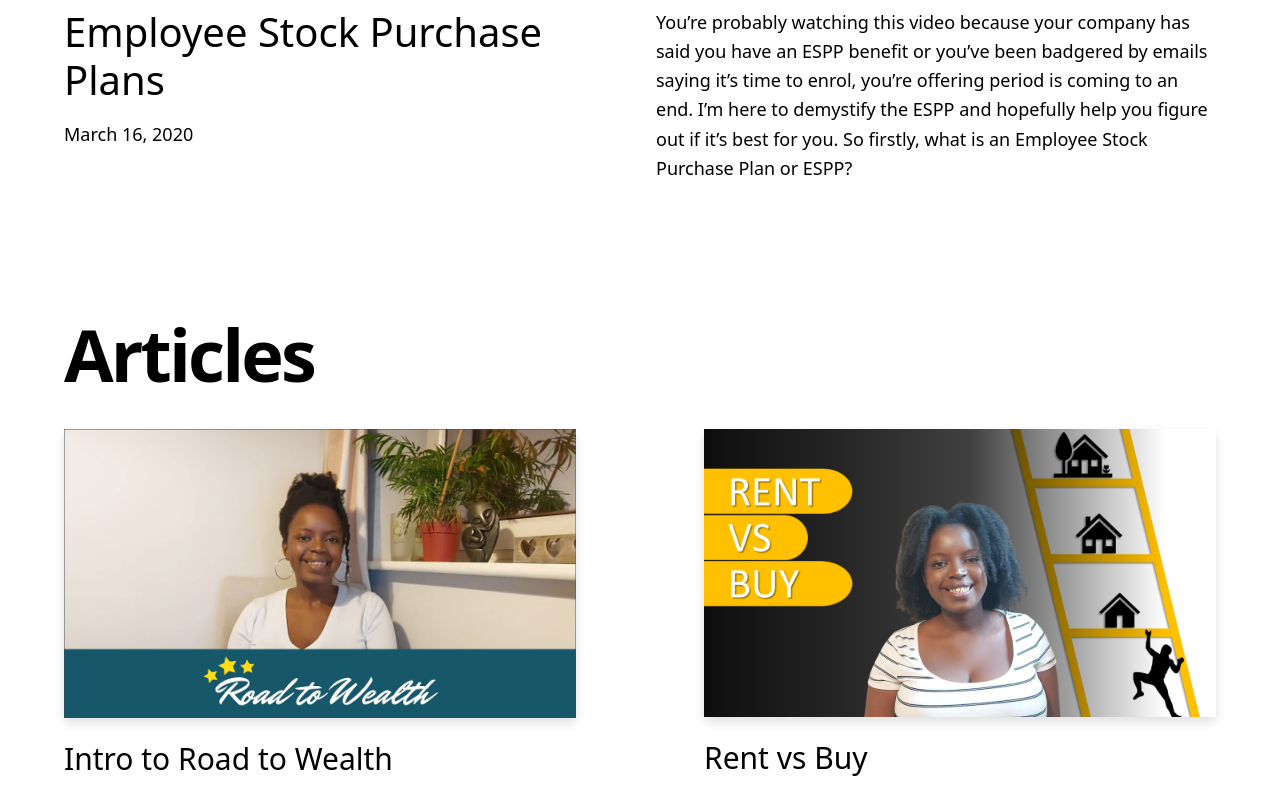
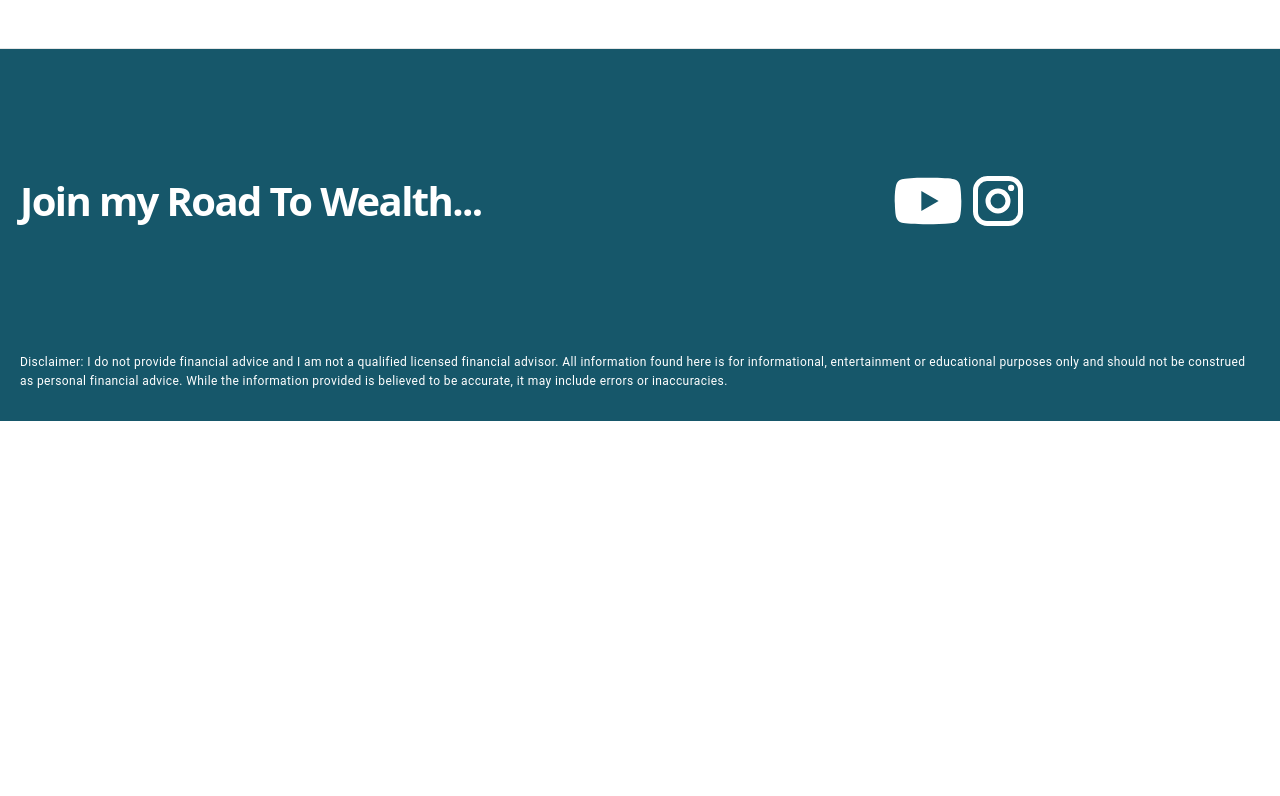
Before and after one commit to khumbon/road-to-wealth, a Next.js app: page /articles in a window 1280 px wide. Shown: the part 840-1636 px from the top of the page. After the commit the page ends 1261 px from the top, so only its background shows below. Built offline with nearby package versions, Linux system fonts and the light colour scheme.

Commit message:
Temporarily removed articles page content

```diff
--- a/pages/articles/[slug].tsx
+++ b/pages/articles/[slug].tsx
@@ -49,7 +49,6 @@ type Params = {
 
 export async function getStaticProps({ params }: Params) {
   const post = getPostBySlug(params.slug, ['title', 'date', 'slug', 'content', 'ogImage', 'coverImage']);
-  console.log(post);
   const content = await markdownToHtml(post.content || '');
 
   return {
--- a/pages/articles/index.tsx
+++ b/pages/articles/index.tsx
@@ -4,25 +4,16 @@ import { getAllPosts } from '../../lib/api';
 import Post from '../../interfaces/post';
 import * as React from 'react';
 import { Container } from '@mui/material';
+import { Heading } from '../../components';
 
-const Articles = () => {
-  const allPosts = getAllPosts(['title', 'date', 'slug', 'coverImage', 'excerpt']) as Post[];
-  const heroPost = allPosts[0];
-  const morePosts = allPosts.slice(1);
+interface ArticlesProps {
+  allPosts: Post[];
+}
+
+const Articles = ({ allPosts }: ArticlesProps) => {
   return (
     <>
-      <Container sx={{ marginTop: 6 }}>
-        {heroPost && (
-          <HeroPost
-            title={heroPost.title}
-            coverImage={heroPost.coverImage}
-            date={heroPost.date}
-            slug={heroPost.slug}
-            excerpt={heroPost.excerpt}
-          />
-        )}
-        {morePosts.length > 0 && <MoreStories posts={morePosts} />}
-      </Container>
+      <Heading>Articles</Heading>
     </>
   );
 };
--- a/pages/index.tsx
+++ b/pages/index.tsx
@@ -4,9 +4,9 @@ import Post from '../interfaces/post';
 import * as React from 'react';
 import { Container } from '@mui/material';
 
-type Props = {
+interface Props {
   allPosts: Post[];
-};
+}
 
 export default function Index({ allPosts }: Props) {
   const samplePosts = allPosts.slice(0, 2);
```
